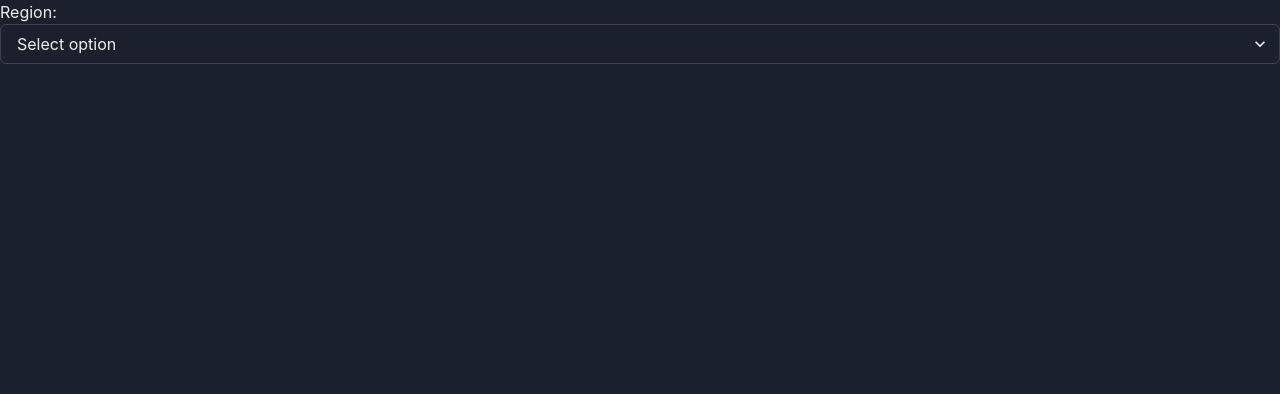
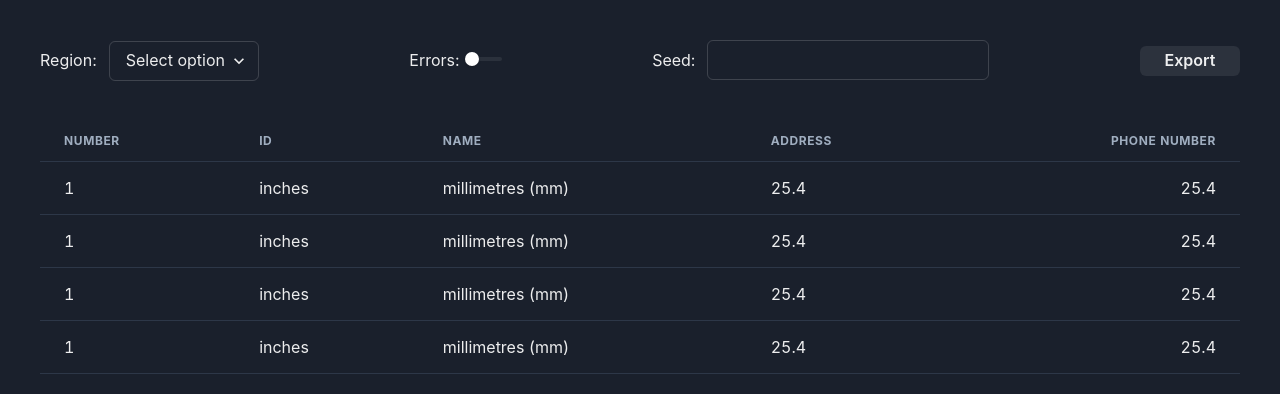
Before and after one commit to Farkhadov95/generator-f, a React (Vite) app: page / in a window 1280 px wide. Shown: the top 394 px of the page. Built offline with nearby package versions, Linux system fonts and the light colour scheme.

Commit message:
Created basic layout

```diff
--- a/package.json
+++ b/package.json
@@ -13,6 +13,7 @@
     "@chakra-ui/react": "^2.8.2",
     "@emotion/react": "^11.11.3",
     "@emotion/styled": "^11.11.0",
+    "firebase": "^10.8.0",
     "framer-motion": "^11.0.5",
     "react": "^18.2.0",
     "react-dom": "^18.2.0"
--- a/src/App.tsx
+++ b/src/App.tsx
@@ -1,17 +1,13 @@
-import { Box, Select, Stack, Text } from "@chakra-ui/react";
+import { Box } from "@chakra-ui/react";
+import Toolbar from "./components/Toolbar";
+import DataTable from "./components/DataTable";
 
 function App() {
   return (
-    <Stack>
-      <Box>
-        <Text>Region: </Text>
-        <Select placeholder="Select option">
-          <option value="option1">Option 1</option>
-          <option value="option2">Option 2</option>
-          <option value="option3">Option 3</option>
-        </Select>
-      </Box>
-    </Stack>
+    <Box padding={10}>
+      <Toolbar />
+      <DataTable />
+    </Box>
   );
 }
 
--- /dev/null
+++ b/src/components/DataTable.tsx
@@ -0,0 +1,28 @@
+import { TableContainer, Table, Thead, Tr, Th, Tbody } from "@chakra-ui/react";
+import DataTableItem from "./DataTableItem";
+
+const DataTable = () => {
+  return (
+    <TableContainer>
+      <Table variant="simple">
+        <Thead>
+          <Tr>
+            <Th>Number</Th>
+            <Th>ID</Th>
+            <Th>Name</Th>
+            <Th>Address</Th>
+            <Th isNumeric>Phone number</Th>
+          </Tr>
+        </Thead>
+        <Tbody>
+          <DataTableItem />
+          <DataTableItem />
+          <DataTableItem />
+          <DataTableItem />
+        </Tbody>
+      </Table>
+    </TableContainer>
+  );
+};
+
+export default DataTable;
--- /dev/null
+++ b/src/components/DataTableItem.tsx
@@ -0,0 +1,15 @@
+import { Tr, Td } from "@chakra-ui/react";
+
+const DataTableItem = () => {
+  return (
+    <Tr>
+      <Td>1</Td>
+      <Td>inches</Td>
+      <Td>millimetres (mm)</Td>
+      <Td>25.4</Td>
+      <Td isNumeric>25.4</Td>
+    </Tr>
+  );
+};
+
+export default DataTableItem;
--- /dev/null
+++ b/src/components/Toolbar.tsx
@@ -0,0 +1,52 @@
+import {
+  Box,
+  Button,
+  Input,
+  Select,
+  Slider,
+  SliderFilledTrack,
+  SliderThumb,
+  SliderTrack,
+  Text,
+} from "@chakra-ui/react";
+
+const Toolbar = () => {
+  return (
+    <Box
+      display={"flex"}
+      justifyContent={"space-between"}
+      alignItems={"baseline"}
+      paddingBottom={10}
+    >
+      <Box display={"flex"} alignItems={"baseline"}>
+        <Text paddingRight={3}>Region: </Text>
+        <Select placeholder="Select option" width={"fit-content"}>
+          <option value="option1">Option 1</option>
+          <option value="option2">Option 2</option>
+          <option value="option3">Option 3</option>
+        </Select>
+      </Box>
+
+      <Box display={"flex"} alignItems={"baseline"}>
+        <Text paddingRight={3}>Errors: </Text>
+        <Slider aria-label="slider-ex-1" defaultValue={0} width={"30px"}>
+          <SliderTrack>
+            <SliderFilledTrack />
+          </SliderTrack>
+          <SliderThumb />
+        </Slider>
+      </Box>
+
+      <Box display={"flex"} alignItems={"baseline"}>
+        <Text paddingRight={3}>Seed: </Text>
+        <Input type={"number"} />
+      </Box>
+
+      <Button width={"100px"} height={"30px"}>
+        Export
+      </Button>
+    </Box>
+  );
+};
+
+export default Toolbar;
```
Also changed, not shown: src/firebaseConfig.ts (added, +18 -0 lines), 1 other file (tests, documents, lock files or other folders).
